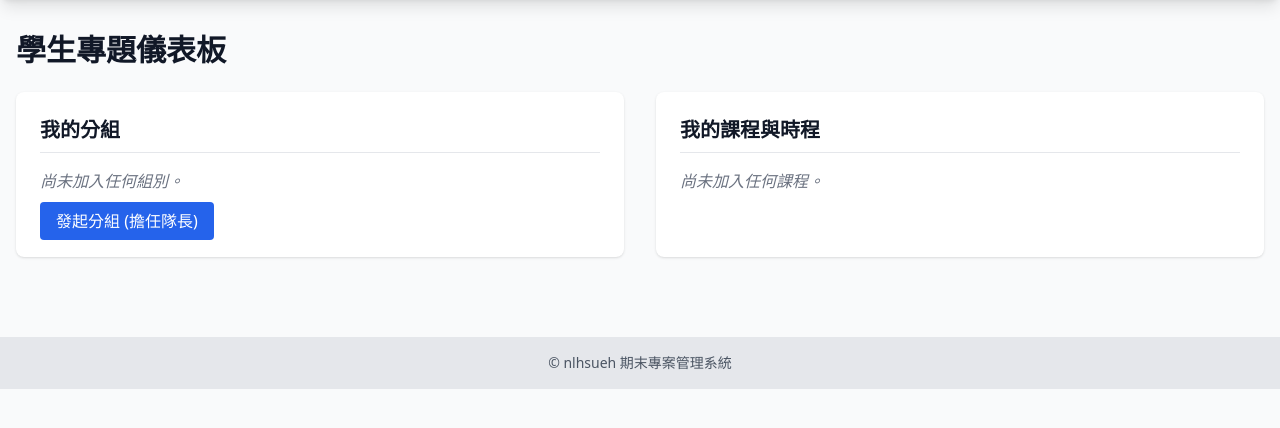
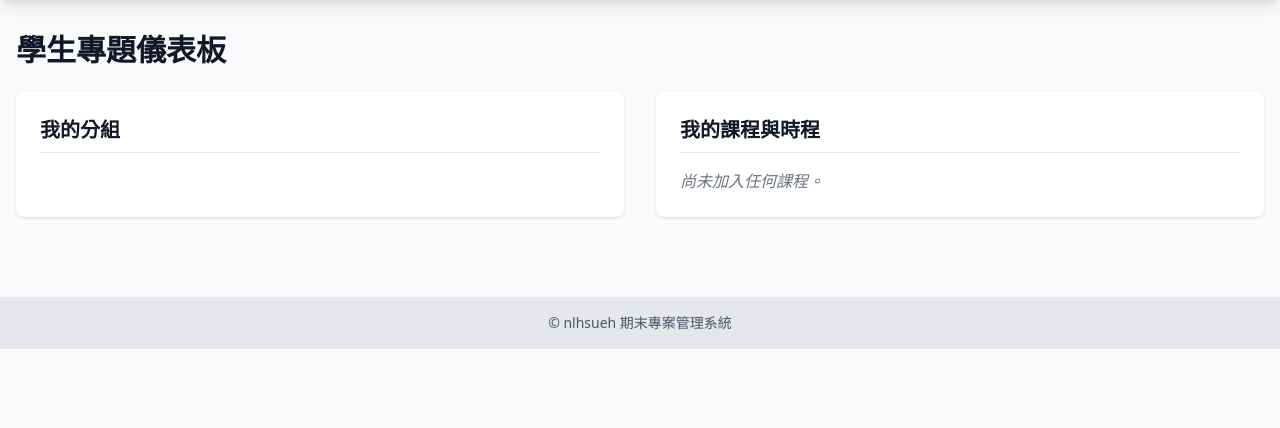
Before and after one commit to nlhsueh/term_prj, a Django app: template projects/templates/projects/dashboard.html in a window 1280 px wide. Shown: the part 60-488 px from the top of the page. Run offline with Django 5.2, Linux system fonts and the light colour scheme; the template is opened without the code that fills it, so the values that code supplies are empty; some libraries are stand-ins or nearby versions.

Commit message:
Fix Orphan Groups: Enforce course association in create_group and remove generic creation button

```diff
--- a/projects/templates/projects/partials/dashboard_content.html
+++ b/projects/templates/projects/partials/dashboard_content.html
@@ -39,12 +39,6 @@
             </div>
         </div>
         {% endfor %}
-        {% else %}
-        <p class="text-gray-500 italic">尚未加入任何組別。</p>
-        <div class="mt-4">
-            <a href="{% url 'create_group' %}" class="bg-blue-600 text-white px-4 py-2 rounded hover:bg-blue-700">發起分組
-                (擔任隊長)</a>
-        </div>
         {% endif %}
     </div>
 
```
Also changed, not shown: projects/views.py (+15 -3 lines).
